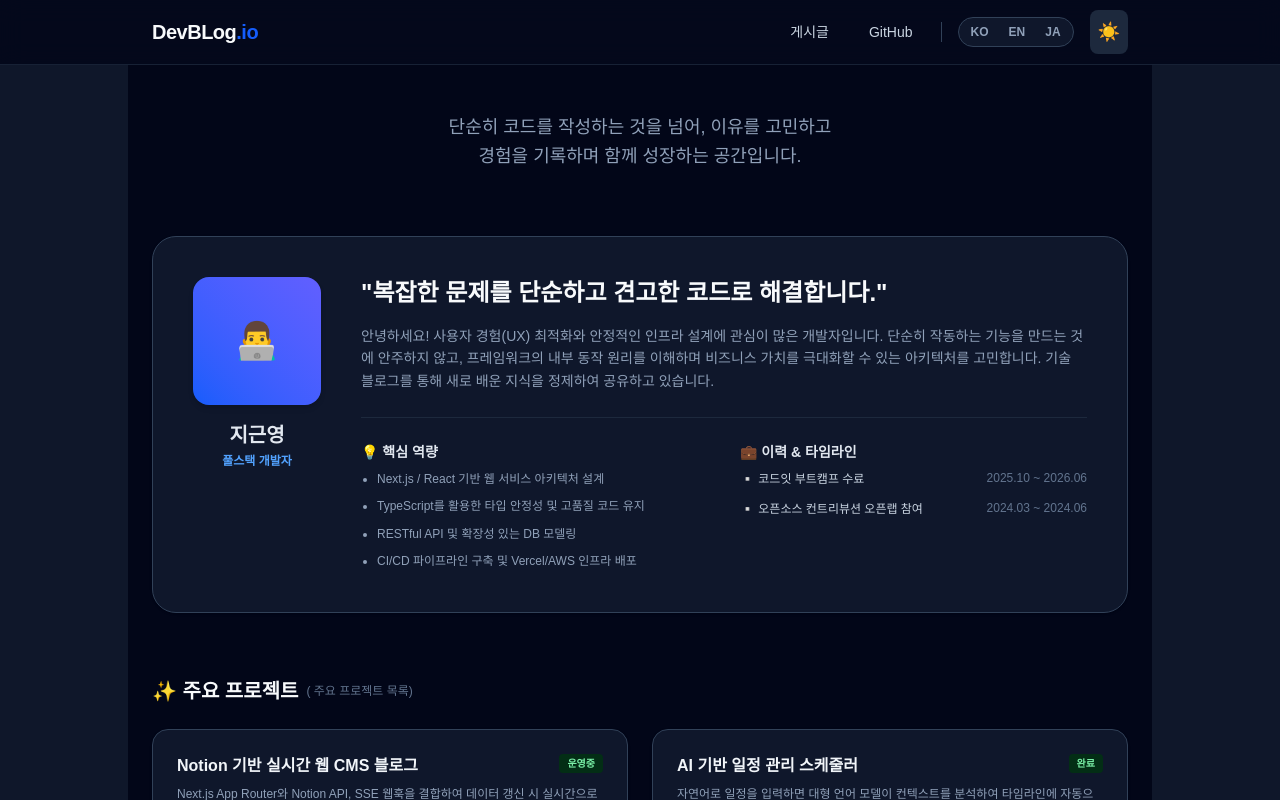
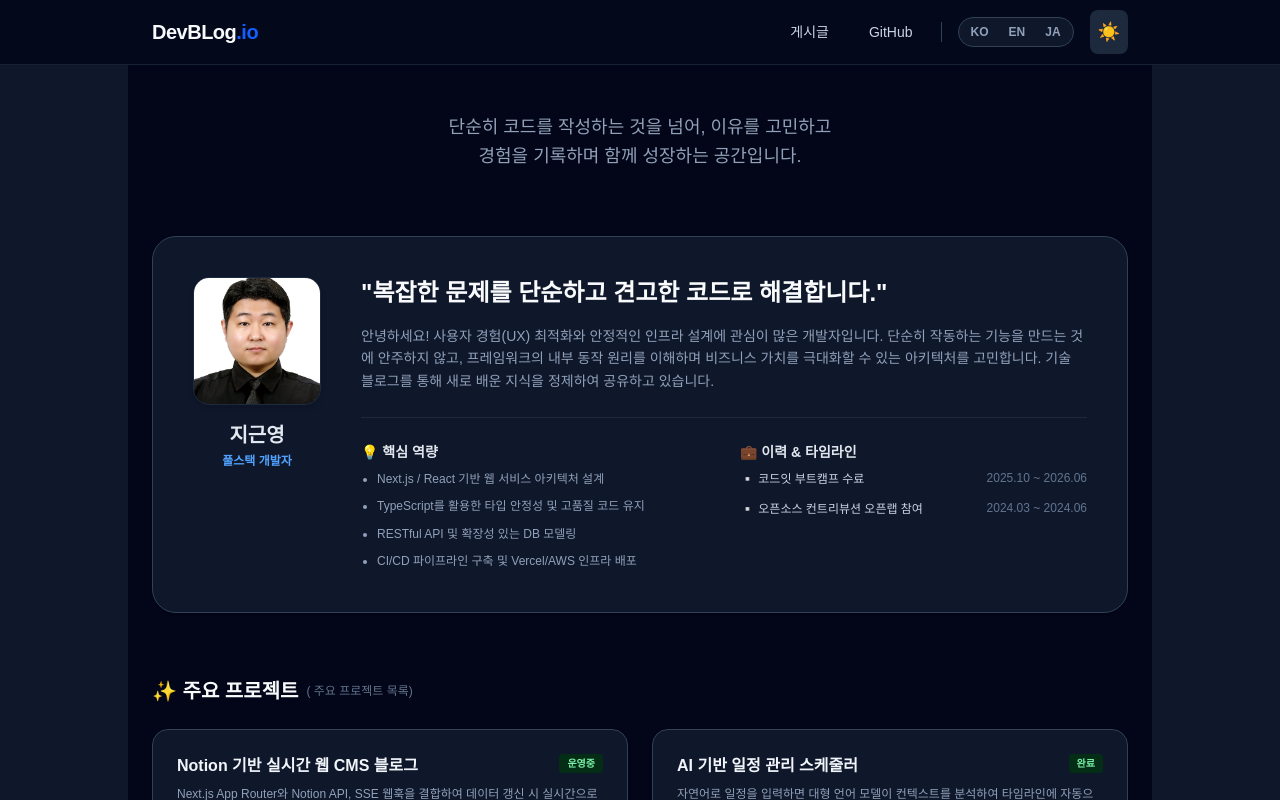
Before and after one commit to codes-gy/dev-blog, a Next.js app: page /posts in a window 1280 px wide. Shown: the top 800 px of the page. Built offline with nearby package versions, Linux system fonts and the light colour scheme; no server answers.

Commit message:
fix: 다국어 환경에서 상세페이지 404 오류 수정

```diff
--- a/src/components/home/ProfileAvatar.tsx
+++ b/src/components/home/ProfileAvatar.tsx
@@ -1,12 +1,24 @@
 'use client';
+import Image from 'next/image';
 import { useTranslations } from 'use-intl';
 
 export default function ProfileAvatar() {
     const t = useTranslations('Profile');
     return (
         <div className="flex flex-shrink-0 flex-col items-center">
-            <div className="mb-4 flex h-32 w-32 items-center justify-center rounded-2xl bg-gradient-to-tr from-blue-600 to-indigo-500 text-4xl font-bold text-white shadow-md">
-                👨‍💻
+            {/*<div*/}
+            {/*    className="mb-4 flex h-32 w-32 items-center justify-center rounded-2xl bg-gradient-to-tr from-blue-600 to-indigo-500 text-4xl font-bold text-white shadow-md">*/}
+            {/*    👨‍💻*/}
+            {/*</div>*/}
+            <div className="relative mb-4 flex h-32 w-32 items-center justify-center overflow-hidden rounded-2xl border border-slate-200 bg-slate-100 shadow-md dark:border-slate-800 dark:bg-slate-800">
+                <Image
+                    src="/FILE000.jpg" // 💡 public/profile.png 파일을 가리킵니다.
+                    alt={`${t('name')} avatar`} // 스크린 리더 및 SEO를 위한 alt 설정
+                    width={128} // h-32 (32 * 4 = 128px)
+                    height={128} // w-32
+                    priority // 💡 프로필은 첫 화면에 중요하게 노출되므로 우선순위 로딩 부여
+                    className="h-full w-full object-cover transition duration-300 hover:scale-105" // 살짝 확대되는 마우스 호버 효과 가미
+                />
             </div>
             <span className="text-xl font-bold text-slate-800 dark:text-slate-200">{t('name')}</span>
             <span className="mt-1 text-xs font-semibold text-blue-600 dark:text-blue-400">{t('role')}</span>
--- a/src/messages/ja.json
+++ b/src/messages/ja.json
@@ -23,7 +23,7 @@
         "experienceTimeline": "💼 経歴＆タイムライン"
     },
     "Profile": {
-        "name": "池 根領 (チ・グニョン)",
+        "name": "池 根永 (チ・グニョン)",
         "role": "フルスタックエンジニア",
         "title": "複雑な問題を、シンプルで堅牢なコードで解決します。",
         "description": "はじめまして！ユーザー体験（UX）の最適化と、安定したインフラ設計に関心があるフルスタック開発者です。単に動作する機能を作るだけでなく、フレームワークの内部動作原理を理解し、ビジネス価値を最大化できるアーキテクチャを常に模索しています。技術ブログを通じて、新しく得た知見を精査して共有しています。"
@@ -86,7 +86,7 @@
     },
     "Error": {
         "message": "データの読み込み中に問題が発生しました。",
-        "retry": "再試試する",
+        "retry": "再試行する",
         "notFound": "お探しのページが見つかりません。",
         "goHome": "ホームに戻る"
     },
--- a/src/proxy.ts
+++ b/src/proxy.ts
@@ -7,5 +7,14 @@ export default createMiddleware({
 });
 
 export const config = {
-    matcher: ['/', '/(ko|en|ja)/:path*', '/((?!api|_next/static|_next/image|images|favicon.ico|.*\\..*).*)'],
+    matcher: [
+        // 1. 메인 홈('/') 및 다국어 접두사로 시작하는 모든 하위 페이지 경로를 매칭합니다.
+        // 예: /ko, /en/posts/1, /ja/about 등 전부 확실하게 가로챕니다.
+        '/',
+        '/(ko|en|ja)/:path*',
+
+        // 2. 미들웨어가 작동하지 '않아야' 하는 내부 파일 및 API 경로들을 정의합니다.
+        // (기존의 복잡한 제외 패턴 대신, 명확하게 폴더/파일 단위로 예외를 둡니다.)
+        '/((?!api|_next/static|_next/image|images|assets|favicon.ico|apple-icon.png|sitemap.xml|robots.txt).*)',
+    ],
 };
```
